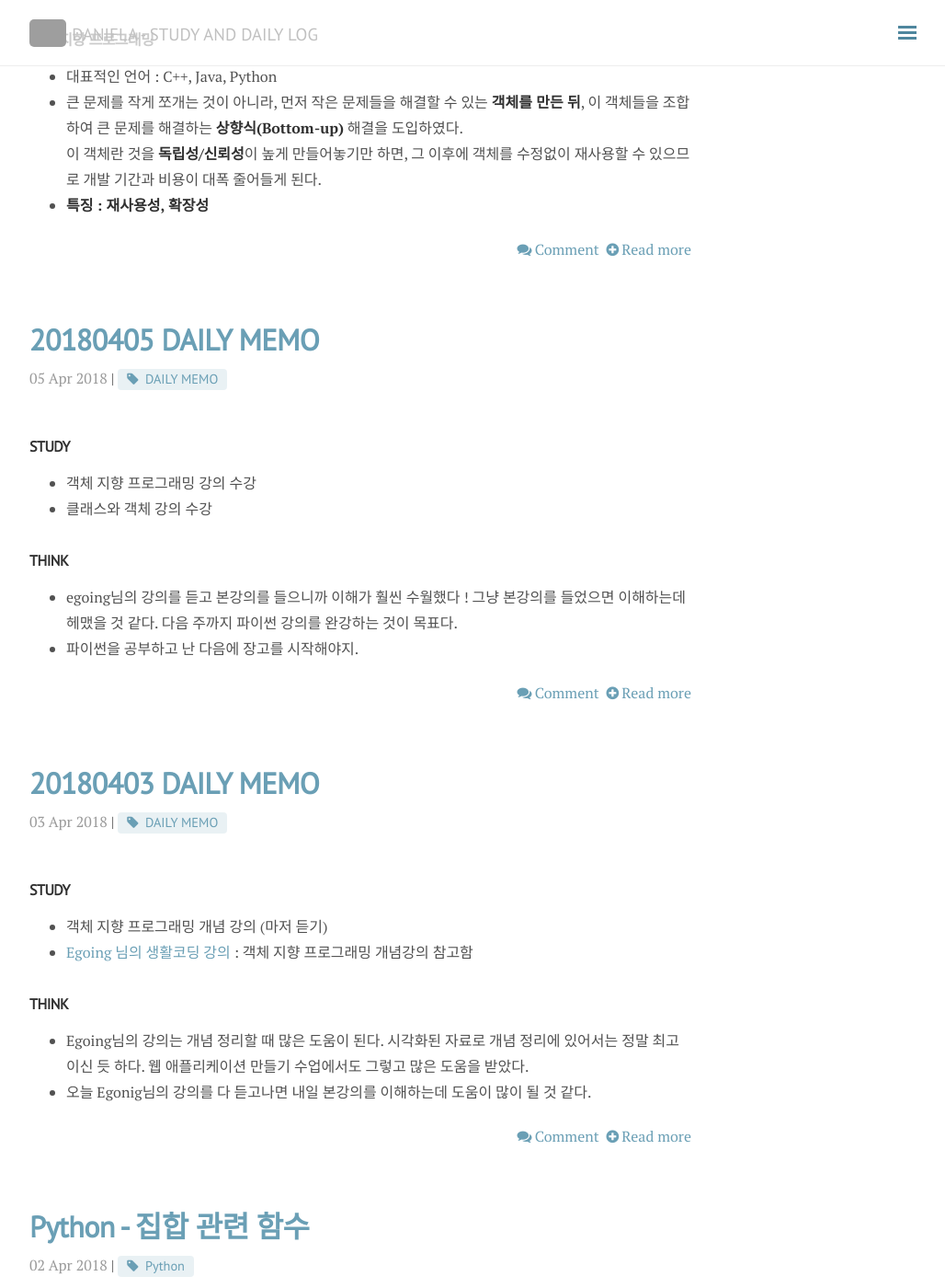
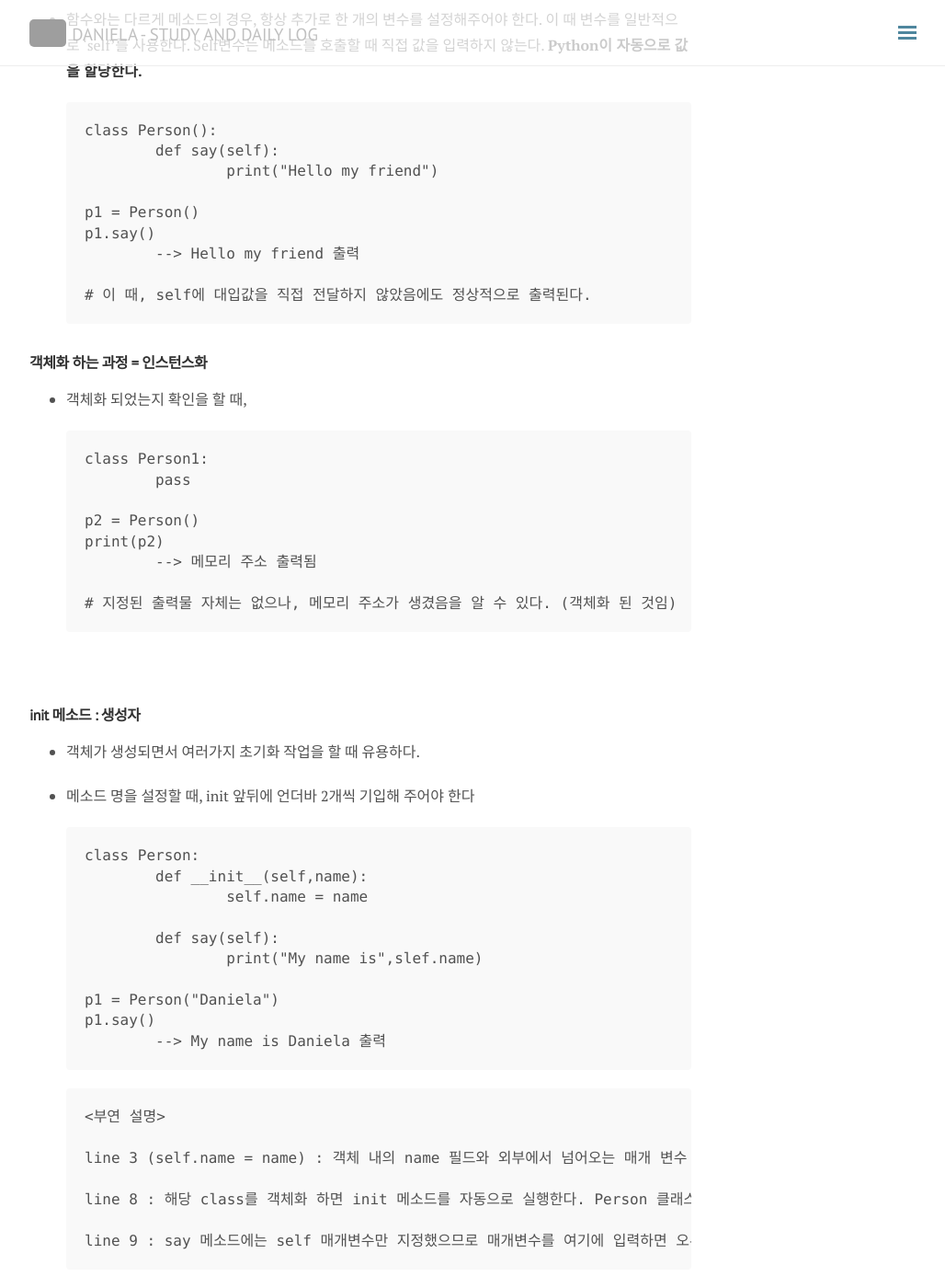
Before and after one commit to DongmeeKim/DongmeeKim.github.io, a Jekyll site: the page built from blog/index.html, in a window 1280 px wide and 1400 px high, scrolled down 2428 px. Shown: the whole window at 92% size, without its empty margins (248-1276 px from the left). Built offline with Jekyll 4.4.1, drawn with Linux system fonts in a browser that asks for light colours; nearby versions of some CDN libraries; the list of posts is cut into pages by our own code; comment, search, counter and statistics services are not loaded; some of the changed text lies outside the part shown; grey boxes are pictures that could not be loaded.

Commit message:
포스트 업로드

````diff
--- /dev/null
+++ b/_posts/2018-04-06-dailymemo.md
@@ -0,0 +1,13 @@
+---
+layout: post
+title: 20180406 DAILY MEMO
+categories: DAILY-MEMO
+tags: [DAILY MEMO]
+comments: true
+---
+
+### STUDY
+-  객체 지향 프로그래밍 강의 마무리
+
+
+### THINK
--- /dev/null
+++ b/_posts/2018-04-06-python22.md
@@ -0,0 +1,95 @@
+---
+layout: post
+title: Python - 클래스의 구성, self 개념, 객체화/인스턴스화, init 메소드
+categories: Python
+tags: [Python]
+comments: true
+---
+
+#### 클래스의 구성
+
+```
+class 클래스명:
+	변수
+	함수
+```
+
+- 변수 : Class에 소속된 변수들을 **"필드(Field)"**라고 한다.
+- 함수 : Class 내에 어떠한 기능을 가질 수 있도록 하는 함수이며 이러한 함수들은 class의 **"메소드(method)"**라고 한다.
+- 일반적인 변수, 함수와는 다르게 class에 소속되어 있는 대상임을 구별하기 위해 다른 용어로 구별지어 사용. 필드와 메소드들은 통틀어서 class의 **Attribute(속성)**이라고 한다.
+
+
+
+<br>
+
+#### 클래스 내의 메소드와 일반함수와의 차이점 : "Self 인자"
+
+- 함수와는 다르게 메소드의 경우, 항상 추가로 한 개의 변수를 설정해주어야 한다. 이 때 변수를 일반적으로 'self'를 사용한다. Self변수는 메소드를 호출할 때 직접 값을 입력하지 않는다. **Python이 자동으로 값을 할당한다.**
+
+  ```
+  class Person():
+  	def say(self):
+  		print("Hello my friend")
+
+  p1 = Person()
+  p1.say()
+  	--> Hello my friend 출력
+
+  # 이 때, self에 대입값을 직접 전달하지 않았음에도 정상적으로 출력된다.
+  ```
+
+
+
+#### 객체화 하는 과정 = 인스턴스화
+
+- 객체화 되었는지 확인을 할 때,
+
+  ```
+  class Person1:
+  	pass
+
+  p2 = Person()
+  print(p2)
+  	--> 메모리 주소 출력됨
+
+  # 지정된 출력물 자체는 없으나, 메모리 주소가 생겼음을 알 수 있다. (객체화 된 것임)
+  ```
+
+
+
+<br>
+
+#### init 메소드 : 생성자
+
+- 객체가 생성되면서 여러가지 초기화 작업을 할 때 유용하다.
+
+- 메소드 명을 설정할 때, init 앞뒤에 언더바 2개씩 기입해 주어야 한다
+
+  ```
+  class Person:
+  	def __init__(self,name):
+  		self.name = name
+
+  	def say(self):
+  		print("My name is",slef.name)
+
+  p1 = Person("Daniela")
+  p1.say()
+  	--> My name is Daniela 출력
+  ```
+
+  ```
+  <부연 설명>
+
+  line 3 (self.name = name) : 객체 내의 name 필드와 외부에서 넘어오는 매개 변수 name을 구별하기 위한 표기법. name = name이라고 쓸 수 없기 때문에.
+
+  line 8 : 해당 class를 객체화 하면 init 메소드를 자동으로 실행한다. Person 클래스 괄호 안에 매개변수를 입력하면 init 내의 매개변수로 인식한다.
+
+  line 9 : say 메소드에는 self 매개변수만 지정했으므로 매개변수를 여기에 입력하면 오류가 발생한다.
+  ```
+
+
+
+<br>
+
+- [Github 예제 URL](https://github.com/DongmeeKim/Python-Study/blob/master/object%20oriented%20programming/oop2.py)
--- /dev/null
+++ b/_posts/2018-04-06-python23.md
@@ -0,0 +1,71 @@
+---
+layout: post
+title: Python - 필드, 클래스 변수, 객체 변수, 클래스 메소드
+categories: Python
+tags: [Python]
+comments: true
+---
+
+#### 필드
+
+- 필드는 일반적인 변수와 똑같다. 한 가지 차이점이 있다면 네임스페이스에 묶여 있다는 점. 필드는 해당 클래스나 객체 내부에서만 의미가 있다.
+
+  *네임 스페이스 : 해당 클래스 내부와 객체 내부. 필드가 통용되는 공간을 의미*
+
+<br>
+
+#### 필드의 종류
+
+- 필드를 소유하고 있는 대상이 클래스이냐, 객체이냐에 따라 구분된다.
+  - **Class 변수** : 여러 instance와 공유된다. 클래스로부터 생성된 모든 인스턴스가 접근 가능. 클래스 변수는 1개만 존재. 어떠한 객체가 class 변수를 변경한다면 다른 인스턴스들에게도 변경내용이 반영된다.
+  - **객체 변수(인스턴스 변수)** : 클래스로부터 생성된 각각의 객체(인스턴스)에 속해 있는 변수/ 객체별로 객체변소를 하나씩 가지고 있다. 서로 공유되지 않는다.
+
+<br>
+
+#### 클래스 변수에 접근하기
+
+- **클래스명.클래스변수명**
+
+<br>
+
+#### 클래스 변수와 객체 변수의 예
+
+```
+class Man:
+	cnt = 0     #클래스 변수
+
+	def __init__(self,name):
+		self.name = name     #self.name에서 name은 객체 변수
+		print("초기화 중...{}".format(self.name))     #여기서는 format 함수 적용할 때 중괄호 사용
+         Man.cnt += 1
+
+## 추가 예제 코딩 구문은 Github에 업로드 하였음.
+## 위 예제는 전부 객체 메소드이다.
+```
+
+<br>
+
+#### 클래스 메소드 선언하는 방법
+
+- **@classmethod** : 장식자(데코레이터)사용. 다른 함수나 클래스를 classmethod로 포장하겠다는 의미
+
+  ```
+  @classmethod
+  def how_many(self):
+  	# 현재 객체 수량 체크 할 때
+  	print("현재 {}명이 남았습니다.".format(Man.cnt))
+  ```
+
+  *장식자는 how_many = classmethod(how_many)로 선언한 것과 같은 의미이다. 축약형.*
+
+<br>
+
+#### 클래스 메소드 호출
+
+- **클래스명.메소드명()**
+
+
+
+
+
+- [Github 예제 URL](https://github.com/DongmeeKim/Python-Study/blob/master/object%20oriented%20programming/oop3.py)
````
Also changed, not shown: _posts/2018-04-05-python20.md (+1 -1 lines).
